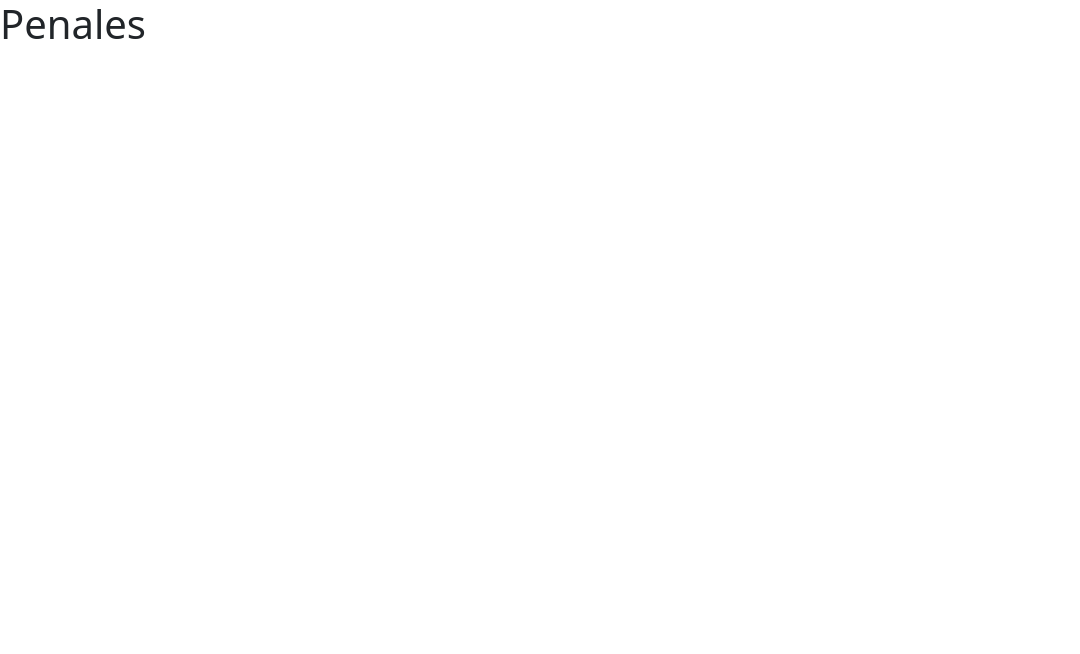
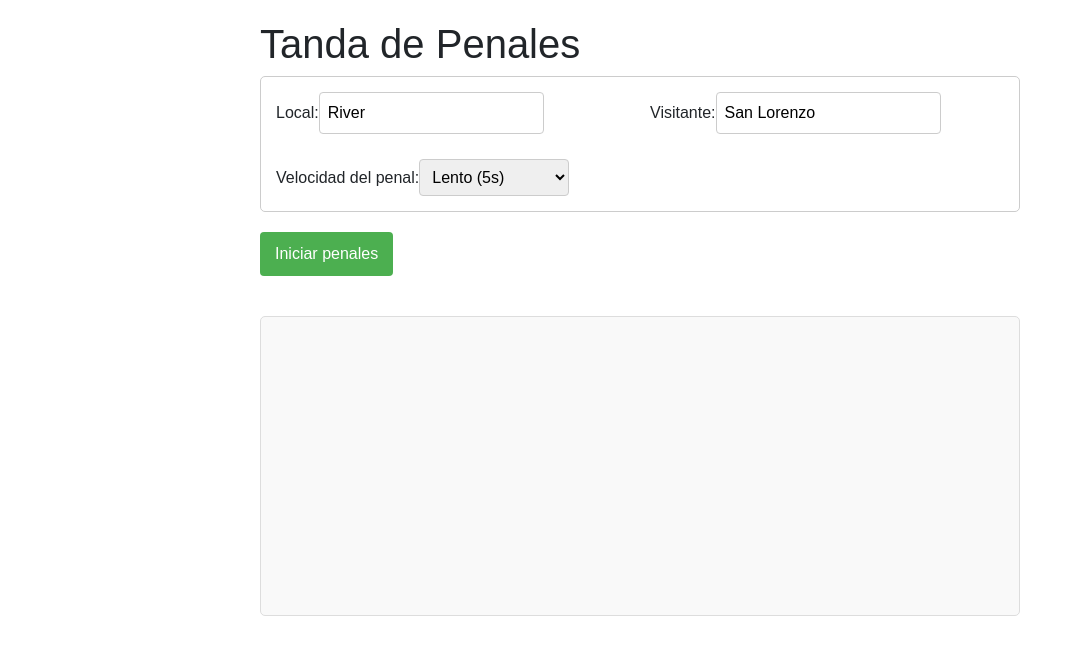
Before and after one commit to TorneoDeluxe/simulador, a React (Vite) app in the folder simulador/: page /penales in a window 1280 px wide. Shown: the top 654 px of the page, without its empty margins (0-1080 px from the left). Built offline with nearby package versions, Linux system fonts and the light colour scheme.

Commit message:
Crea interfaz en página de penales

```diff
--- /dev/null
+++ b/simulador/src/components/Penalties.css
@@ -0,0 +1,73 @@
+.penalties-container {
+    font-family: Arial, sans-serif;
+    max-width: 800px;
+    margin: 0 auto;
+    padding: 20px;
+  }
+
+  .settings {
+    display: flex;
+    flex-direction: column;
+    gap: 15px;
+    margin-bottom: 20px;
+    padding: 15px;
+    border: 1px solid #ccc;
+    border-radius: 5px;
+  }
+
+  .teams-input {
+    display: flex;
+    gap: 20px;
+    margin-bottom: 10px;
+  }
+
+  .teams-input div {
+    flex: 1;
+  }
+
+  input, select {
+    padding: 8px;
+    margin-left: 5px;
+    border-radius: 4px;
+    border: 1px solid #ccc;
+  }
+
+  .start-button {
+    padding: 10px 15px;
+    background-color: #4CAF50;
+    color: white;
+    border: none;
+    border-radius: 4px;
+    cursor: pointer;
+    font-size: 16px;
+    margin-bottom: 20px;
+  }
+
+  .start-button:disabled {
+    background-color: #cccccc;
+    cursor: not-allowed;
+  }
+
+  .match-result {
+    text-align: center;
+    margin: 20px 0;
+    padding: 10px;
+    border-radius: 5px;
+    background-color: #f0f0f0;
+  }
+
+  .penalty-log {
+    border: 1px solid #ddd;
+    padding: 15px;
+    height: 300px;
+    overflow-y: auto;
+    margin-top: 20px;
+    border-radius: 5px;
+    background-color: #f9f9f9;
+  }
+
+  .penalty-message {
+    margin: 5px 0;
+    padding: 5px;
+    border-bottom: 1px solid #eee;
+  }
--- a/simulador/src/components/Penalties.tsx
+++ b/simulador/src/components/Penalties.tsx
@@ -1,4 +1,7 @@
-const Penalties = () => {
+import React, { useState, useEffect } from 'react';
+import './Penalties.css';
+
+const Penalties: React.FC = () => {
   const positions = 6;
   /*_________
     | 1 2 3 |
@@ -8,6 +11,18 @@
   const possibilities = 20;
   let onGoal: boolean;
   let scored: boolean;
+
+  // Estado para el intervalo de tiempo (ms)
+  const [interval, setInterval] = useState<number>(5000);
+  // Estado para mostrar los mensajes de los penales en la UI
+  const [messages, setMessages] = useState<string[]>([]);
+  // Estado para controlar si la tanda está en curso
+  const [isRunning, setIsRunning] = useState<boolean>(false);
+  // Estado para guardar el resultado del partido
+  const [matchResult, setMatchResult] = useState<string>('');
+  // Equipos
+  const [teamA, setTeamA] = useState<string>("River");
+  const [teamB, setTeamB] = useState<string>("San Lorenzo");
 
   const shoot = (): number => { // Patear a una de las 6 zonas.
     return Math.floor(Math.random() * positions) + 1;
@@ -61,96 +76,188 @@
     return scored;
   };
 
-  const penaltyShootout = (teamA: string, teamB: string): void => {
+  const addMessage = (msg: string) => {
+    setMessages(prevMessages => [...prevMessages, msg]);
+    console.log(msg);
+  };
+
+  const penaltyShootout = () => {
+    // Limpiar mensajes anteriores
+    setMessages([]);
+    setMatchResult('');
+    setIsRunning(true);
+
     const rounds = 5;
     let turnoA = 1;
     let turnoB = 1;
     let teamAScore = 0;
     let teamBScore = 0;
+    let estado = "A"; // A, B, SuddenA, SuddenB
+    let suddenDeathRound = 1;
 
-    console.log(`${teamA} vs ${teamB} - Tanda de penales`);
+    addMessage(`${teamA} vs ${teamB} - Tanda de penales`);
 
-    while (turnoA <= rounds && turnoB <= rounds) {
-      console.log(`Ronda ${turnoA}:`);
-
-      // Verificamos si B está matemáticamente eliminado antes de que A patee
-      // Si A ya tiene ventaja insuperable, termina la tanda
+    const intervalId = window.setInterval(() => {
+      if (estado === "A") {
         if (teamAScore > teamBScore + (rounds - turnoB + 1)) {
-        console.log(`${teamA} gana! ${teamB} no lo puede alcanzar.`);
-        break;
+          addMessage(`${teamA} gana!`);
+          setMatchResult(`Resultado final: ${teamA} ${teamAScore} - ${teamBScore} ${teamB}`);
+          clearInterval(intervalId);
+          setIsRunning(false);
+          return;
         }
 
-      // Equipo A patea
         const teamAScored = penaltyShot();
-      let restantesA = rounds - turnoA;
         if (teamAScored) teamAScore++;
-      console.log(`${teamA} ${teamAScored ? "gol" : "erra"}! Total: ${teamAScore}. Restantes: ${restantesA}`);
+        addMessage(`Ronda ${turnoA}:`);
+        addMessage(`${teamA} ${teamAScored ? "gol" : "erra"}! Total: ${teamAScore}.`);
 
-      // Verificamos si A ganó anticipadamente después de patear
-      // Solo si B no puede alcanzar a A, incluso ganando todos sus penales restantes
         if (teamAScore > teamBScore + (rounds - turnoB + 1)) {
-        console.log(`${teamA} gana anticipadamente!`);
-        break;
+          addMessage(`${teamA} gana!`);
+          setMatchResult(`Resultado final: ${teamA} ${teamAScore} - ${teamBScore} ${teamB}`);
+          clearInterval(intervalId);
+          setIsRunning(false);
+          return;
         }
 
-      // Verificamos si A está matemáticamente eliminado antes de que B patee
         if (teamBScore > teamAScore + (rounds - turnoA)) {
-        console.log(`${teamB} gana! ${teamA} no lo puede alcanzar.`);
-        break;
+          addMessage(`${teamB} gana!`);
+          setMatchResult(`Resultado final: ${teamA} ${teamAScore} - ${teamBScore} ${teamB}`);
+          clearInterval(intervalId);
+          setIsRunning(false);
+          return;
         }
 
-      // Equipo B patea
+        estado = "B";
+      } else if (estado === "B") {
         const teamBScored = penaltyShot();
-      let restantesB = rounds - turnoB;
         if (teamBScored) teamBScore++;
-      console.log(`${teamB} ${teamBScored ? "gol" : "erra"}! Total: ${teamBScore}. Restantes: ${restantesB}`);
+        addMessage(`${teamB} ${teamBScored ? "gol" : "erra"}! Total: ${teamBScore}.`);
 
-      // Verificamos si B ganó anticipadamente después de patear
         if (teamBScore > teamAScore + (rounds - turnoA)) {
-        console.log(`${teamB} gana anticipadamente!`);
-        break;
+          addMessage(`${teamB} gana!`);
+          setMatchResult(`Resultado final: ${teamA} ${teamAScore} - ${teamBScore} ${teamB}`);
+          clearInterval(intervalId);
+          setIsRunning(false);
+          return;
         }
 
         turnoA++;
         turnoB++;
+
+        if (turnoA > rounds && turnoB > rounds && teamAScore === teamBScore) {
+          addMessage("Empate tras los 5 penales. Vamos a muerte súbita.");
+          estado = "SuddenA";
+        } else if (turnoA > rounds && turnoB > rounds) {
+          const ganador = teamAScore > teamBScore ? teamA : teamB;
+          addMessage(`${ganador} gana!`);
+          setMatchResult(`Resultado final: ${teamA} ${teamAScore} - ${teamBScore} ${teamB}`);
+          clearInterval(intervalId);
+          setIsRunning(false);
+          return;
+        } else {
+          estado = "A";
         }
+      } else if (estado === "SuddenA") {
+        addMessage(`Ronda ${suddenDeathRound + 5} - Muerte súbita ${suddenDeathRound}:`);
 
-    // Si todavía hay empate después de los 5 penales, vamos a muerte súbita
-    if (teamAScore === teamBScore) {
-      let suddenDeathRound = 1;
-
-      while (teamAScore === teamBScore) {
-        console.log(`Ronda ${suddenDeathRound+5} - Muerte súbita ${suddenDeathRound}:`);
-
-        // Equipo A patea
         const teamAScored = penaltyShot();
         if (teamAScored) teamAScore++;
-        console.log(`${teamA} ${teamAScored ? "gol" : "erra"}! Total: ${teamAScore}`);
+        addMessage(`${teamA} ${teamAScored ? "gol" : "erra"}! Total: ${teamAScore}`);
 
-        // Equipo B patea
+        estado = "SuddenB";
+      } else if (estado === "SuddenB") {
         const teamBScored = penaltyShot();
         if (teamBScored) teamBScore++;
-        console.log(`${teamB} ${teamBScored ? "gol" : "erra"}! Total: ${teamBScore}`);
+        addMessage(`${teamB} ${teamBScored ? "gol" : "erra"}! Total: ${teamBScore}`);
 
+        if (teamAScore !== teamBScore) {
+          const ganador = teamAScore > teamBScore ? teamA : teamB;
+          addMessage(`${ganador} gana!`);
+          setMatchResult(`Resultado final: ${teamA} ${teamAScore} - ${teamBScore} ${teamB}`);
+          clearInterval(intervalId);
+          setIsRunning(false);
+        } else {
           suddenDeathRound++;
+          estado = "SuddenA";
         }
       }
-
-    console.log(`Resultado final: ${teamA} ${teamAScore} - ${teamB} ${teamBScore}`);
-
-    if (teamAScore > teamBScore) {
-      console.log(`${teamA} gana la serie!`);
-    } else {
-      console.log(`${teamB} gana la serie!`);
-    }
+    }, interval); // Usando el intervalo seleccionado
   };
 
-  penaltyShootout("Team A", "Team B");
+  const handleIntervalChange = (e: React.ChangeEvent<HTMLSelectElement>) => {
+    setInterval(parseInt(e.target.value));
+  };
 
-  return <div>
-    <h1>
-    Penales</h1>
+  const handleTeamAChange = (e: React.ChangeEvent<HTMLInputElement>) => {
+    setTeamA(e.target.value);
+  };
+
+  const handleTeamBChange = (e: React.ChangeEvent<HTMLInputElement>) => {
+    setTeamB(e.target.value);
+  };
+
+  return (
+    <div className="penalties-container">
+      <h1>Tanda de Penales</h1>
+
+      <div className="settings">
+        <div className="teams-input">
+          <div>
+            <label>Local: </label>
+            <input
+              type="text"
+              value={teamA}
+              onChange={handleTeamAChange}
+              disabled={isRunning}
+            />
           </div>
-}
+          <div>
+            <label>Visitante: </label>
+            <input
+              type="text"
+              value={teamB}
+              onChange={handleTeamBChange}
+              disabled={isRunning}
+            />
+          </div>
+        </div>
+
+        <div className="interval-select">
+          <label>Velocidad del penal: </label>
+          <select value={interval} onChange={handleIntervalChange} disabled={isRunning}>
+            <option value="1000">Muy rápido (1s)</option>
+            <option value="2000">Rápido (2s)</option>
+            <option value="3000">Normal (3s)</option>
+            <option value="5000">Lento (5s)</option>
+            <option value="8000">Muy lento (8s)</option>
+          </select>
+        </div>
+      </div>
+
+      <button
+        className="start-button"
+        onClick={penaltyShootout}
+        disabled={isRunning}
+      >
+        Iniciar penales
+      </button>
+
+      {matchResult && (
+        <div className="match-result">
+          <h2>{matchResult}</h2>
+        </div>
+      )}
+
+      <div className="penalty-log">
+        {messages.map((msg, index) => (
+          <div key={index} className="penalty-message">
+            {msg}
+          </div>
+        ))}
+      </div>
+    </div>
+  );
+};
 
 export default Penalties;
--- a/simulador/src/main.tsx
+++ b/simulador/src/main.tsx
@@ -4,7 +4,7 @@
 import 'bootstrap/dist/css/bootstrap.min.css'
 
 ReactDOM.createRoot(document.getElementById('root')!).render(
-  <React.StrictMode>
+  //<React.StrictMode>
     <App />
-  </React.StrictMode>,
+  //</React.StrictMode>,
 )
```
Lines whose indentation alone changed are shown as unchanged.
